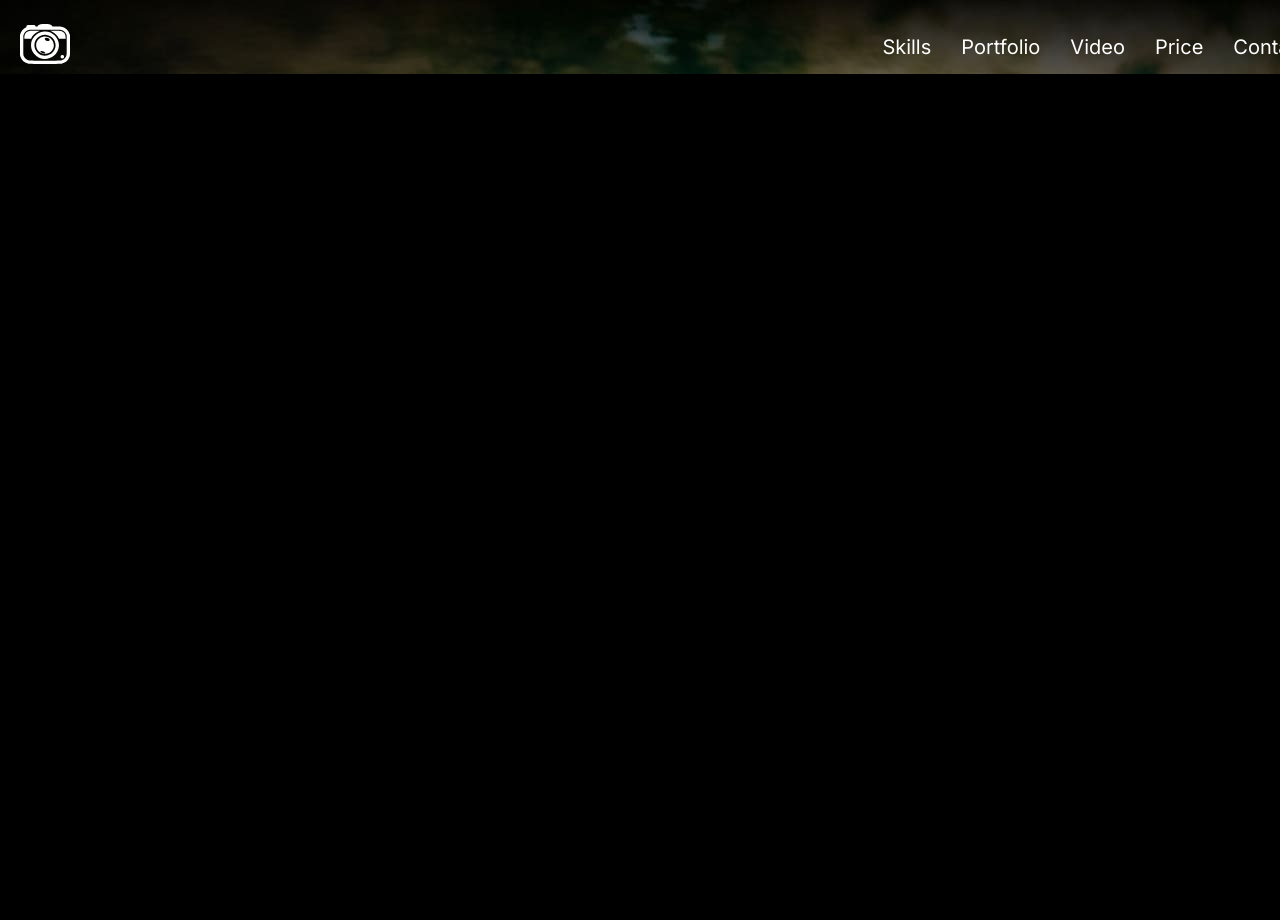
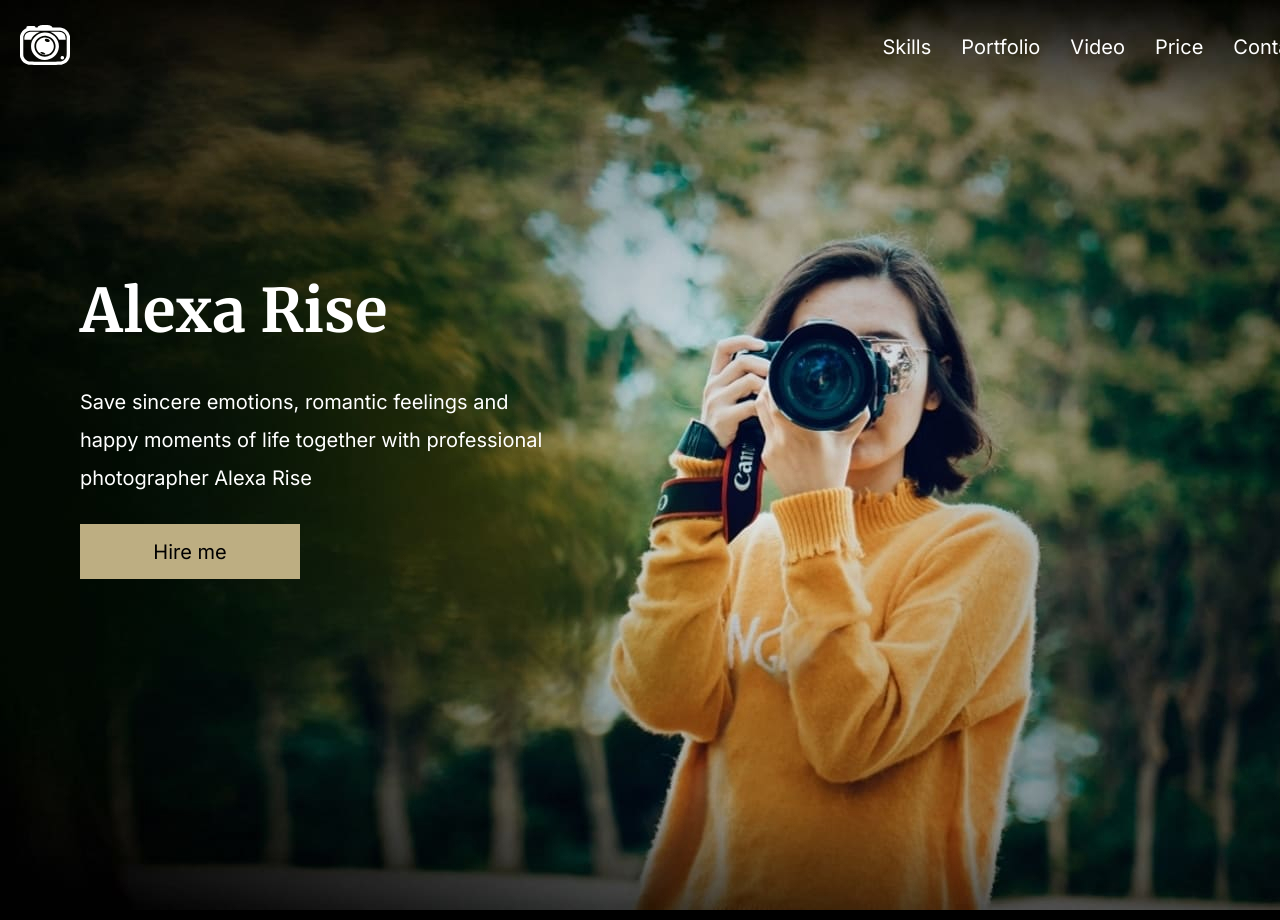
Before and after one commit to pavel1303/rs_private_repository, a plain HTML site: page portfolio/index.html in a window 1280 px wide. Shown: the top 920 px of the page. Before the commit the page ends 800 px from the top, so only its background shows below. Drawn offline with Linux system fonts and the light colour scheme.

Commit message:
feat: create hero-section

```diff
--- a/portfolio/css/style.css
+++ b/portfolio/css/style.css
@@ -57,8 +57,9 @@ a:hover {
 
 .header {
    display: flex;
+   height: 90px;
    align-items: center;
-   padding: 19px 0 0 0;
+   padding: 4px 0 0 0;
 }
 
 .logo {
@@ -93,3 +94,40 @@ a:hover {
 }
 
 /* hero */
+
+.hero__container {
+   width: 1440px;
+   margin: 0 auto;
+   padding: 170px 0 330px 0;
+   background-image: url("../assets/img/bg-header.jpg");
+   background-position: center -90px;
+   background-repeat: no-repeat;
+}
+
+.hero__content {
+   width: 500px;
+   height: 330px;
+   margin-left: 60px;
+}
+
+.hero__content-h1 {
+   margin-bottom: 21px;
+   font-family: "Merriweather", serif;
+   font-size: 60px;
+   font-weight: bold;
+   line-height: 1.7;
+}
+.hero__content-p {
+   margin-bottom: 27px;
+   font-size: 20px;
+   line-height: 1.9;
+}
+.hero__content-btn {
+   width: 220px;
+   height: 55px;
+   background-color: var(--color-gold);
+}
+
+.hero__content-btn:hover {
+   color: var(--color-white);
+}
--- a/portfolio/index.html
+++ b/portfolio/index.html
@@ -47,14 +47,34 @@
       </div>
    </header>
    <main class="main">
-      <div class="container">
-         <section class="hero"></section>
-         <section class="skills"></section>
-         <section class="portfolio"></section>
-         <section class="video"></section>
-         <section class="price"></section>
-         <section class="contacts"></section>
+      <section class="hero section">
+         <div class="hero__container">
+            <div class="container">
+               <div class="hero__content">
+                  <h1 class="hero__content-h1">Alexa Rise</h1>
+                  <p class="hero__content-p">Save sincere emotions, romantic feelings and <br> happy moments of life
+                     together
+                     with professional
+                     photographer Alexa Rise</p>
+                  <button class="hero__content-btn">Hire me</button>
+               </div>
+            </div>
+         </div>
+      </section>
+      <div class="container"></div>
+      <section class="skills section"></section>
+      <section class="portfolio section"></section>
+      <section class="video section"></section>
+      <section class="price section"></section>
       </div>
+      <section class="contacts section">
+         <div class="contacts__container">
+            <div class="container">
+
+            </div>
+         </div>
+      </section>
+
    </main>
    <footer class="footer">
       <div class="container">
```
